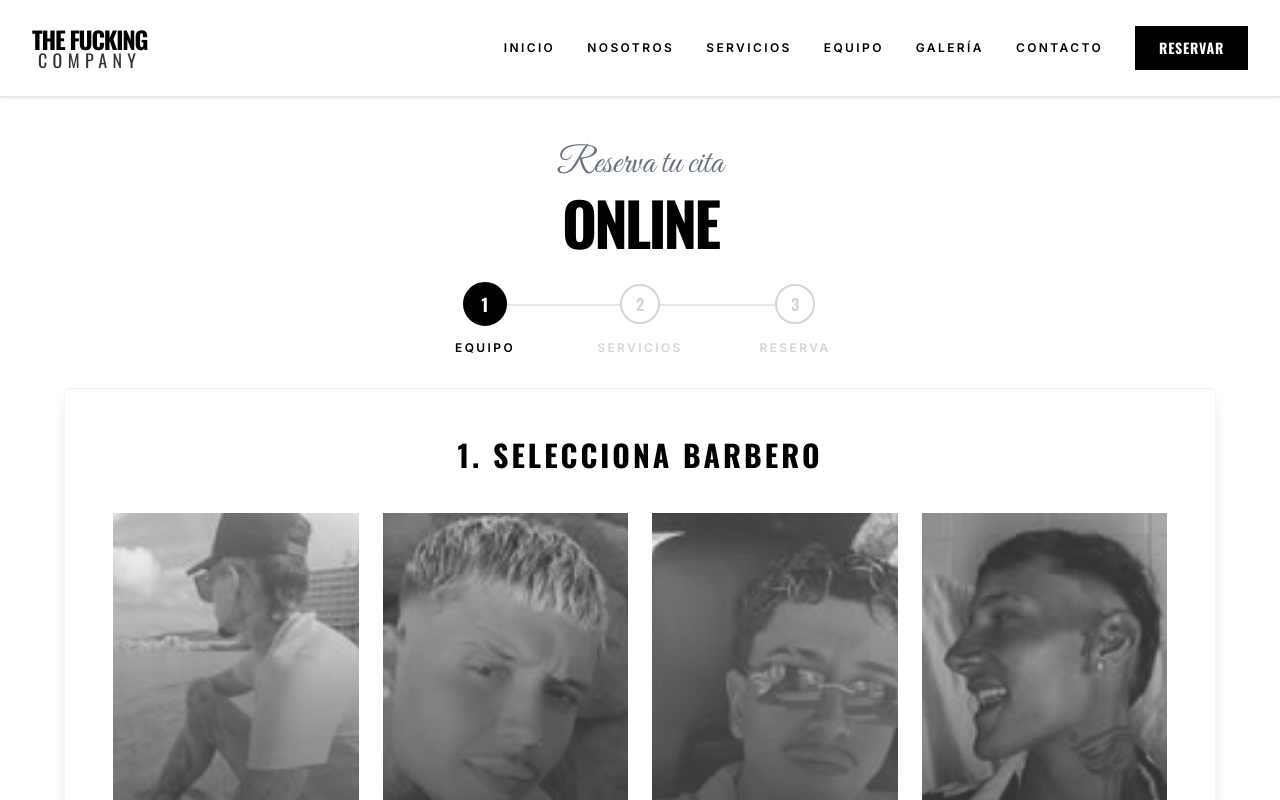
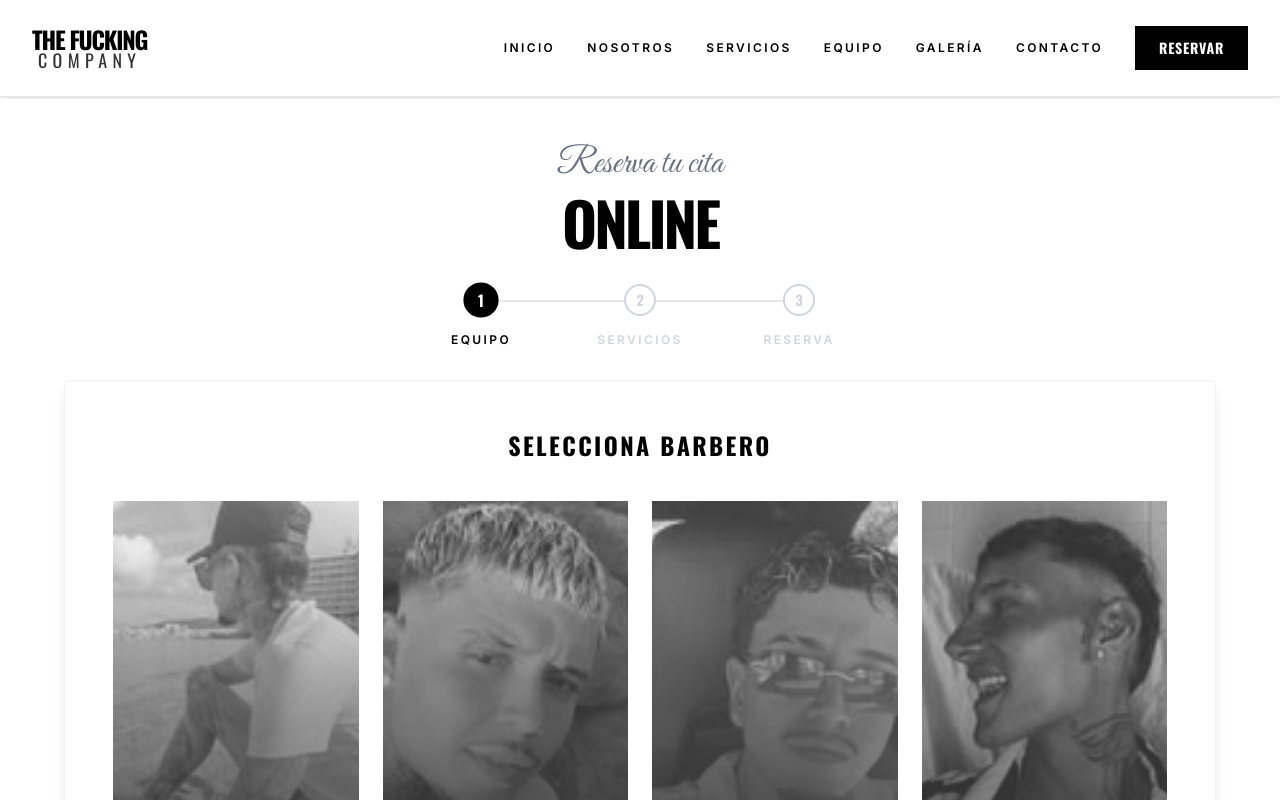
Before and after one commit to thefckingcompany/tfc-web, a React (Vite) app: page /reservar in a window 1280 px wide. Shown: the top 800 px of the page. Built offline with nearby package versions, Linux system fonts and the light colour scheme.

Commit message:
Resize Booking stepper and clean up StepBarber header

```diff
--- a/src/components/booking/BookingWizard.tsx
+++ b/src/components/booking/BookingWizard.tsx
@@ -100,7 +100,7 @@ export const BookingWizard = () => {
                     {[1, 2, 3].map((s) => (
                         <div key={s} className="relative flex flex-col items-center group">
                             <div className={cn(
-                                "w-10 h-10 flex items-center justify-center rounded-full font-oswald font-bold text-base transition-all duration-300 z-10 border-2",
+                                "w-8 h-8 flex items-center justify-center rounded-full font-oswald font-bold text-sm transition-all duration-300 z-10 border-2",
                                 step >= s ? "bg-black border-black text-white scale-110" : "bg-white border-gray-300 text-gray-300"
                             )}>
                                 {s}
--- a/src/components/booking/StepBarber.tsx
+++ b/src/components/booking/StepBarber.tsx
@@ -11,7 +11,7 @@ interface StepBarberProps {
 export const StepBarber: React.FC<StepBarberProps> = ({ selectedBarber, onSelect }) => {
     return (
         <div className="animate-fade-in relative">
-            <h2 className="text-3xl font-oswald font-bold text-black mb-10 text-center uppercase tracking-widest">1. Selecciona Barbero</h2>
+            <h2 className="text-2xl font-oswald font-bold text-black mb-10 text-center uppercase tracking-widest">Selecciona Barbero</h2>
 
             <div className="grid grid-cols-1 sm:grid-cols-2 lg:grid-cols-4 gap-6">
                 {barbers.map((barber) => (
```
